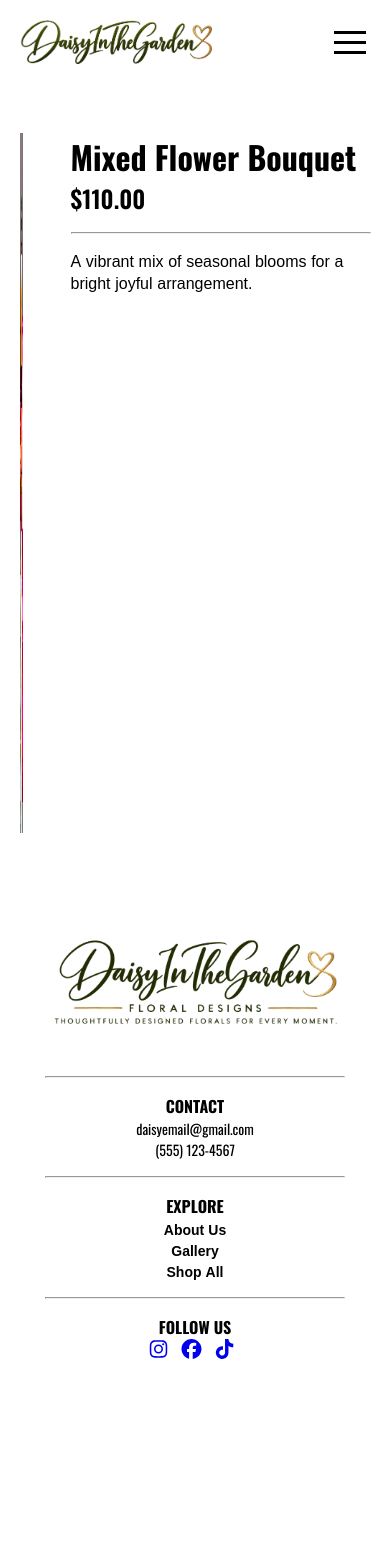
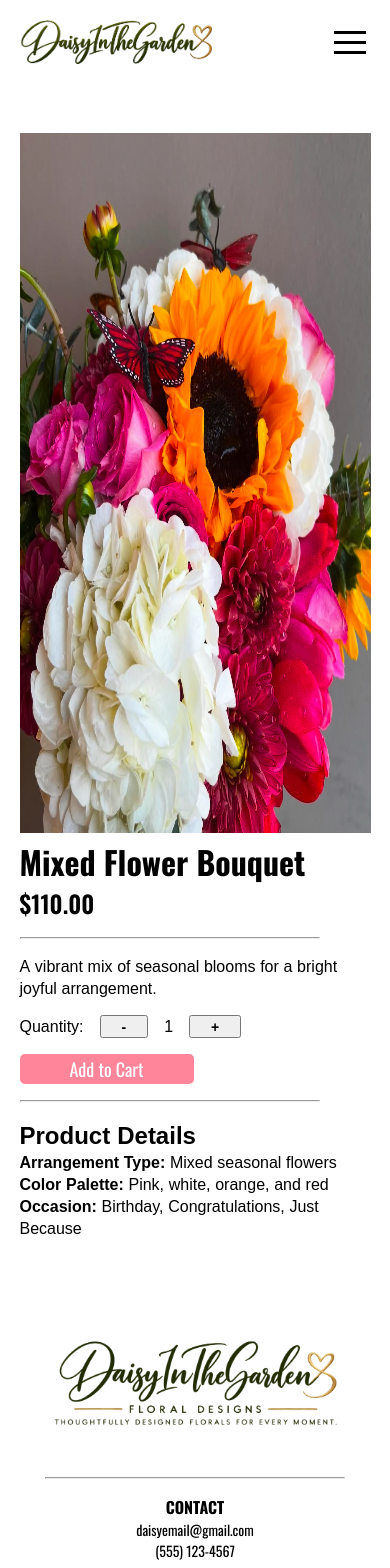
Before and after one commit to AllenCodess/Floralsite, a React (Vite) app in the folder frontend/: page /product/1 in a window 390 px wide. Shown: the top 1568 px of the page. Before the commit the page ends 1361 px from the top, so only its background shows below. Built offline with nearby package versions, Linux system fonts and the light colour scheme.

Commit message:
worked on the mobile response for single product page

```diff
--- a/frontend/src/components/data.js
+++ b/frontend/src/components/data.js
@@ -4,21 +4,30 @@ const products = [
     name: "Mixed Flower Bouquet",
     description: "A vibrant mix of seasonal blooms for a bright joyful arrangement.",
     price: "$110.00",
-    image: "/public/product1.jpeg",
+    image: "/product1.jpeg",
+    arrangement: "Mixed seasonal flowers",
+    palette: "Pink, white, orange, and red",
+    occasion: "Birthday, Congratulations, Just Because",
   },
   {
     id: 2,
     name: "Tulip Bouquet",
     description: "A fresh bouquet of pink and yellow tulips for a bright, cheerful touch.",
     price: "$85.00",
-    image: "/public/product2.jpeg",
+    image: "/product2.jpeg",
+    arrangement: "Tulip arrangement",
+    palette: "Pink and yellow",
+    occasion: "Birthday, Spring, Just Because",
   },
   {
     id: 3,
     name: "Just Because",
     description: "A cheerful, garden-style bouquet perfect for thoughtful everyday moments.",
     price: "$115.00",
-    image: "/public/product3.jpeg",
+    image: "/product3.jpeg",
+    arrangement: "Garden-style floral arrangement",
+    palette: "Pink, lavender, and green",
+    occasion: "Thinking of You, Thank You, Just Because",
   },
   {
     id: 4,
@@ -26,14 +35,20 @@ const products = [
     description:
       "A sparkling red rose arrangement made to celebrate birthdays in a bold, luxurious way.",
     price: "$95.00",
-    image: "/public/product4.jpeg",
+    image: "/product4.jpeg",
+    arrangement: "Glitter rose arrangement",
+    palette: "Deep red",
+    occasion: "Birthday, Celebrations, Special Occasions",
   },
   {
     id: 5,
     name: "Glitter Bouquet",
     description: "A dazzling glitter rose arrangement for a bold, unforgettable statement.",
     price: "$110.00",
-    image: "/public/product5.jpeg",
+    image: "/product5.jpeg",
+    arrangement: "Glitter rose arrangement",
+    palette: "Emerald green",
+    occasion: "Birthday, Anniversary, Special Occasions",
   },
   {
     id: 6,
@@ -41,21 +56,30 @@ const products = [
     description:
       "A striking custom rose arrangement in cool blue tones for a bold, unique statement.",
     price: "$130.00",
-    image: "/public/product6.jpeg",
+    image: "/product6.jpeg",
+    arrangement: "Custom rose arrangement",
+    palette: "Customer's choice (blue pictured)",
+    occasion: "Birthday, Anniversary, Wedding, Special Occasions",
   },
   {
     id: 7,
     name: "Rose Bouquet",
     description: "A classic red rose bouquet available in different sizes for every occasion.",
     price: "Price depends on size of bouquet",
-    image: "/public/product7.jpeg",
+    image: "/product7.jpeg",
+    arrangement: "Classic rose bouquet",
+    palette: "Red",
+    occasion: "Anniversary, Romance, Valentine's Day, Birthday",
   },
   {
     id: 8,
     name: "Custom Rose Patterns",
     description: "Customize Rose patterns for your bouquet.",
     price: "$100.00",
-    image: "/public/product8.jpeg",
+    image: "/product8.jpeg",
+    arrangement: "Custom patterned rose arrangement",
+    palette: "Custom colors and patterns",
+    occasion: "Birthday, Anniversary, Romance, Special Occasions",
   },
 ];
 
--- a/frontend/src/index.css
+++ b/frontend/src/index.css
@@ -389,6 +389,29 @@
   font-family: "Oswald", sans-serif;
 }
 
+.product-details-btn {
+  padding: 0px 20px;
+  margin: 0 1rem;
+  font-weight: 700;
+  font-size: 14px;
+}
+
+.pd-btn {
+  padding: 2px 50px;
+  background-color: rgb(255, 134, 154);
+  border-radius: 5px;
+  border: none;
+  font-size: 18px;
+  font-family: "Oswald", sans-serif;
+  color: white;
+  white-space: nowrap;
+}
+
+.quantity-controls {
+  display: flex;
+  margin: 1rem 0;
+}
+
 /* INQUIRY TEXT INFO*/
 
 .inquiry-info {
@@ -740,4 +763,8 @@ hr {
     font-size: 30px;
     line-height: 30px;
   }
+
+  .productDetails-container {
+    flex-direction: column;
+  }
 }
--- a/frontend/src/pages/ProductDetails.jsx
+++ b/frontend/src/pages/ProductDetails.jsx
@@ -1,9 +1,19 @@
 import { useParams } from "react-router";
 import products from "./../components/data";
 import Footer from "../components/Footer";
+import { useState } from "react";
 
 const ProductDetails = () => {
+  const [quantity, setQuantity] = useState(1);
   const { id } = useParams();
+
+  const handlePlus = () => setQuantity((prev) => prev + 1);
+  const handleMinus = () => setQuantity((prev) => (prev > 1 ? prev - 1 : 1));
+
+  const handleAddToCart = () => {
+    addToCart({ ...product, quantity });
+    setQuantity(1); // Reset quantity after adding
+  };
 
   const product = products.find((p) => p.id === Number(id));
   return (
@@ -17,6 +27,35 @@ const ProductDetails = () => {
           <h2 className="pd-price">{product.price}</h2>
           <hr className="pd-divider" />
           <p>{product.description}</p>
+          <div className="quantity-controls">
+            <p>Quantity:</p>
+            <button className="product-details-btn" onClick={handleMinus}>
+              -
+            </button>
+            <span>{quantity}</span>
+            <button className="product-details-btn" onClick={handlePlus}>
+              +
+            </button>
+          </div>
+          <button className="pd-btn" onClick={handleAddToCart}>
+            Add to Cart
+          </button>
+          <hr className="pd-divider" />
+          <div className="pd-information">
+            <h2>Product Details</h2>
+
+            <p>
+              <strong>Arrangement Type:</strong> {product.arrangement}
+            </p>
+
+            <p>
+              <strong>Color Palette:</strong> {product.palette}
+            </p>
+
+            <p>
+              <strong>Occasion:</strong> {product.occasion}
+            </p>
+          </div>
         </div>
       </div>
       <Footer />
```
